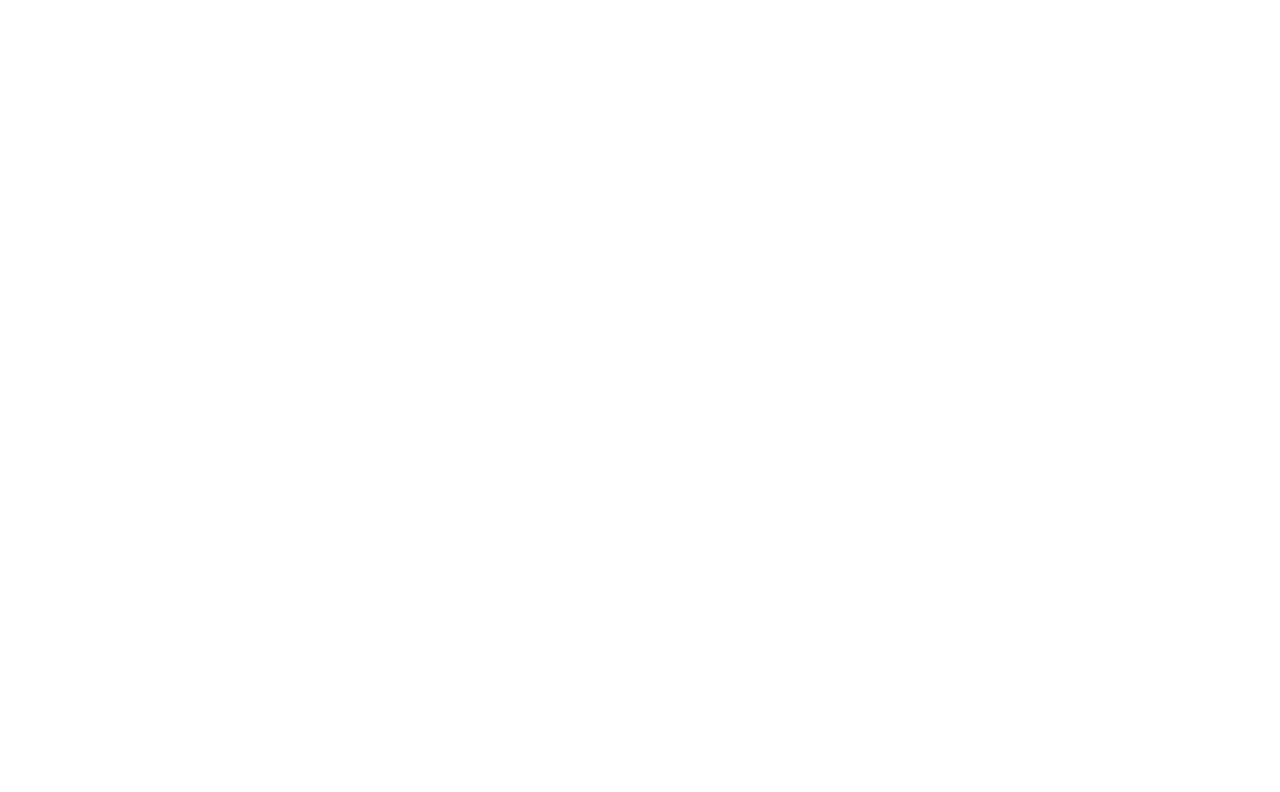
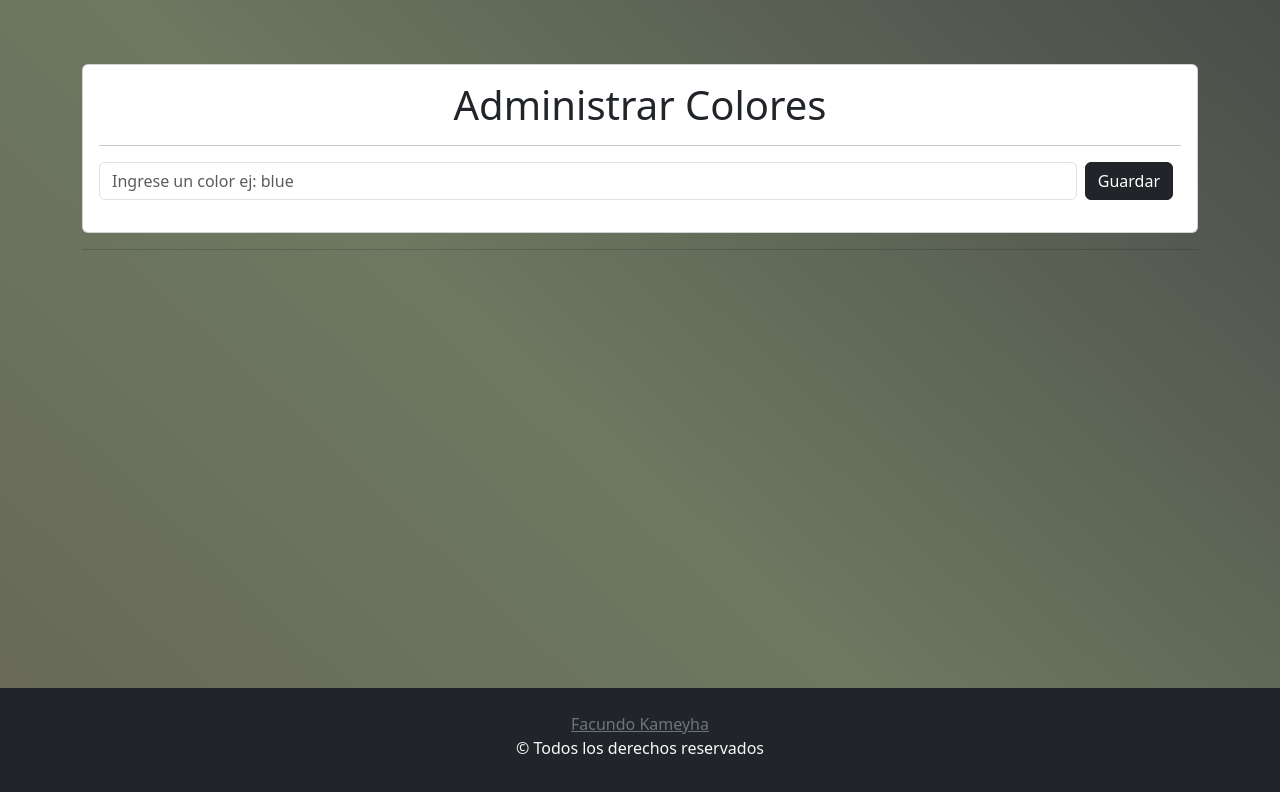
Before and after one commit to KameyhaFacundo/06-Paleta-de-Colores, a React (Vite) app: page / in a window 1280 px wide. Shown: the top 792 px of the page. Built offline with nearby package versions, Linux system fonts and the light colour scheme.

Commit message:
Agregamos el componente para FormularioColor

```diff
--- a/index.html
+++ b/index.html
@@ -4,7 +4,7 @@
     <meta charset="UTF-8" />
     <link rel="icon" type="image/svg+xml" href="/vite.svg" />
     <meta name="viewport" content="width=device-width, initial-scale=1.0" />
-    <title>Vite + React</title>
+    <title>Paleta de Colores</title>
   </head>
   <body>
     <div id="root"></div>
--- a/src/App.css
+++ b/src/App.css
@@ -0,0 +1,16 @@
+#root {
+  min-height: 100vh;
+  display: flex;
+  flex-direction: column;
+  background-color: #7a9d54;
+  background-image: linear-gradient(
+    43deg,
+    #686758 0%,
+    #6d7961 46%,
+    #4a4d49 100%
+  );
+}
+
+.mainPage {
+  flex-grow: 1;
+}
--- a/src/App.jsx
+++ b/src/App.jsx
@@ -1,7 +1,22 @@
+import { Container } from "react-bootstrap";
 import "./App.css";
+import "bootstrap/dist/css/bootstrap.min.css";
+import FormularioColor from "./components/FormularioColor";
 
 function App() {
-  return <></>;
+  return (
+    <>
+      <Container className="my-5 mainPage">
+        <FormularioColor></FormularioColor>
+      </Container>
+      <footer className="text-center bg-dark text-light py-4">
+        <a href="https://github.com/KameyhaFacundo" className="text-secondary">
+          Facundo Kameyha
+        </a>
+        <p>&copy; Todos los derechos reservados</p>
+      </footer>
+    </>
+  );
 }
 
 export default App;
--- /dev/null
+++ b/src/components/FormularioColor.jsx
@@ -0,0 +1,34 @@
+import { Form, Button, Card } from "react-bootstrap";
+// import ListaColores from "./ListaColores";
+import { useState } from "react";
+
+const FormularioColor = () => {
+  const [color, setColor] = useState("");
+  const [colores, setColores] = useState([]);
+
+  return (
+    <>
+      <Card body className="my-3">
+        <h1 className="text-center text-dark">Administrar Colores</h1>
+        <hr className=" border-1" />
+
+        <Form>
+          <Form.Group className="mb-3 d-flex" controlId="color">
+            <Form.Control
+              type="text"
+              placeholder="Ingrese un color ej: blue"
+              onChange={(e) => setColor(e.target.value)}
+            ></Form.Control>
+            <Button variant="dark mx-2" type="submit">
+              Guardar
+            </Button>
+          </Form.Group>
+        </Form>
+      </Card>
+      <hr className="border-1" />
+      {/* <ListaColores colores={colores} borrarColor={borrarColor}></ListaColores> */}
+    </>
+  );
+};
+
+export default FormularioColor;
```
